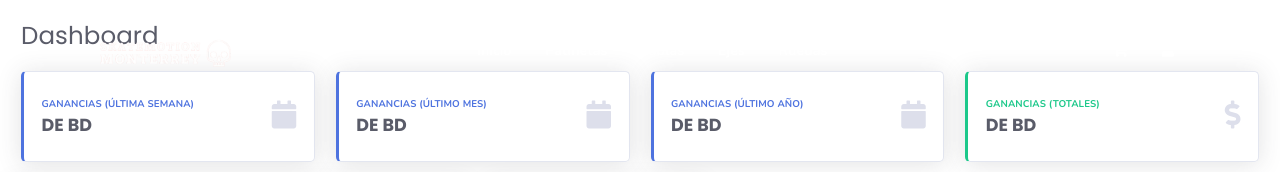
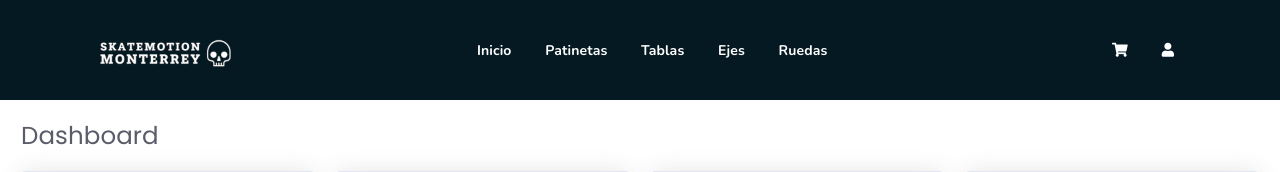
Before and after one commit to DiegoMtzVar/proyecto-integrador-BDA, a Flask app: page /dashboard in a window 1280 px wide. Shown: the top 172 px of the page. Run offline with Flask 3, Linux system fonts and the light colour scheme; some libraries are stand-ins or nearby versions.

Commit message:
Dashboard navbar arreglada

```diff
--- a/templates/Dashboard/dashboard.html
+++ b/templates/Dashboard/dashboard.html
@@ -8,7 +8,8 @@
 {% endblock %}
 
 {% block content %}
-<div id="content">
+<div style="width: 100%; height: 100px; background-color: #051922; margin: 0 auto; padding: 0; "></div>
+<div id="content" >
 
 	<br>
 
```
